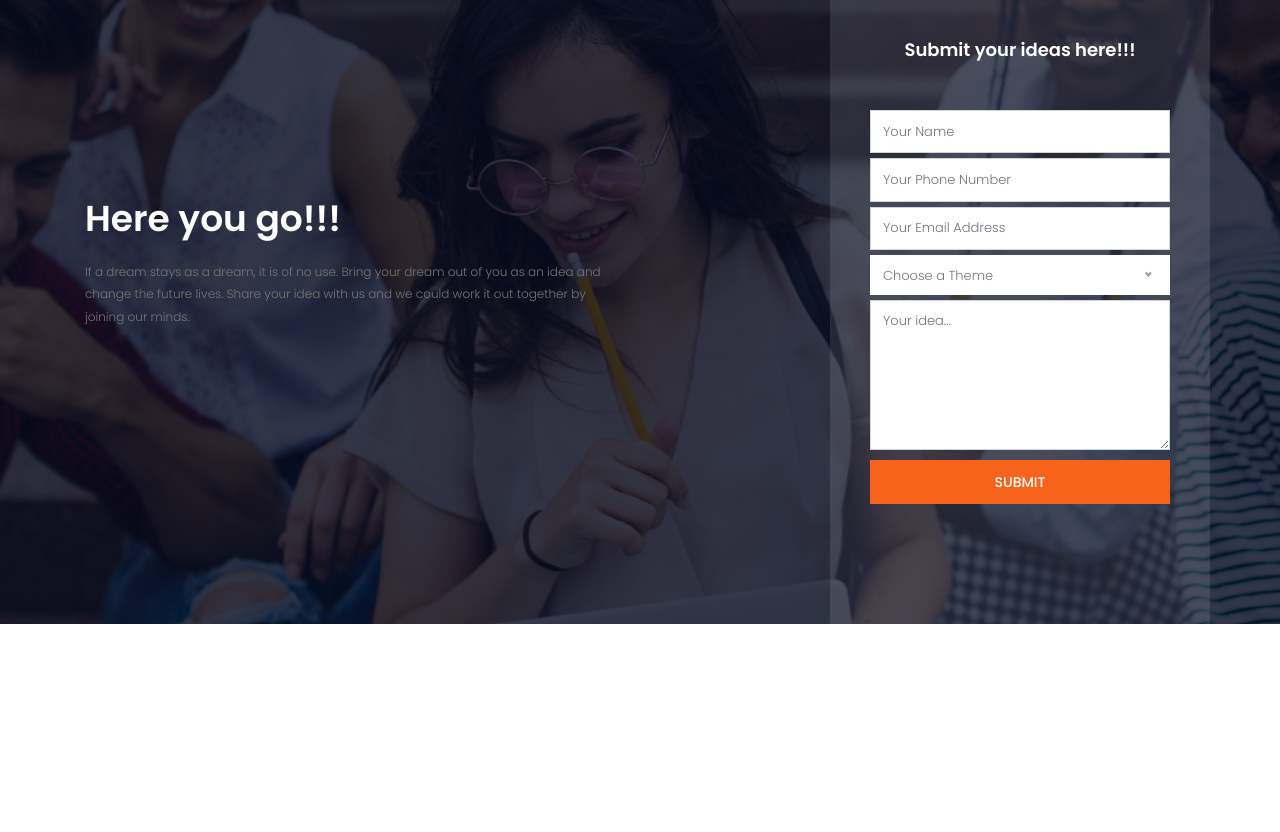
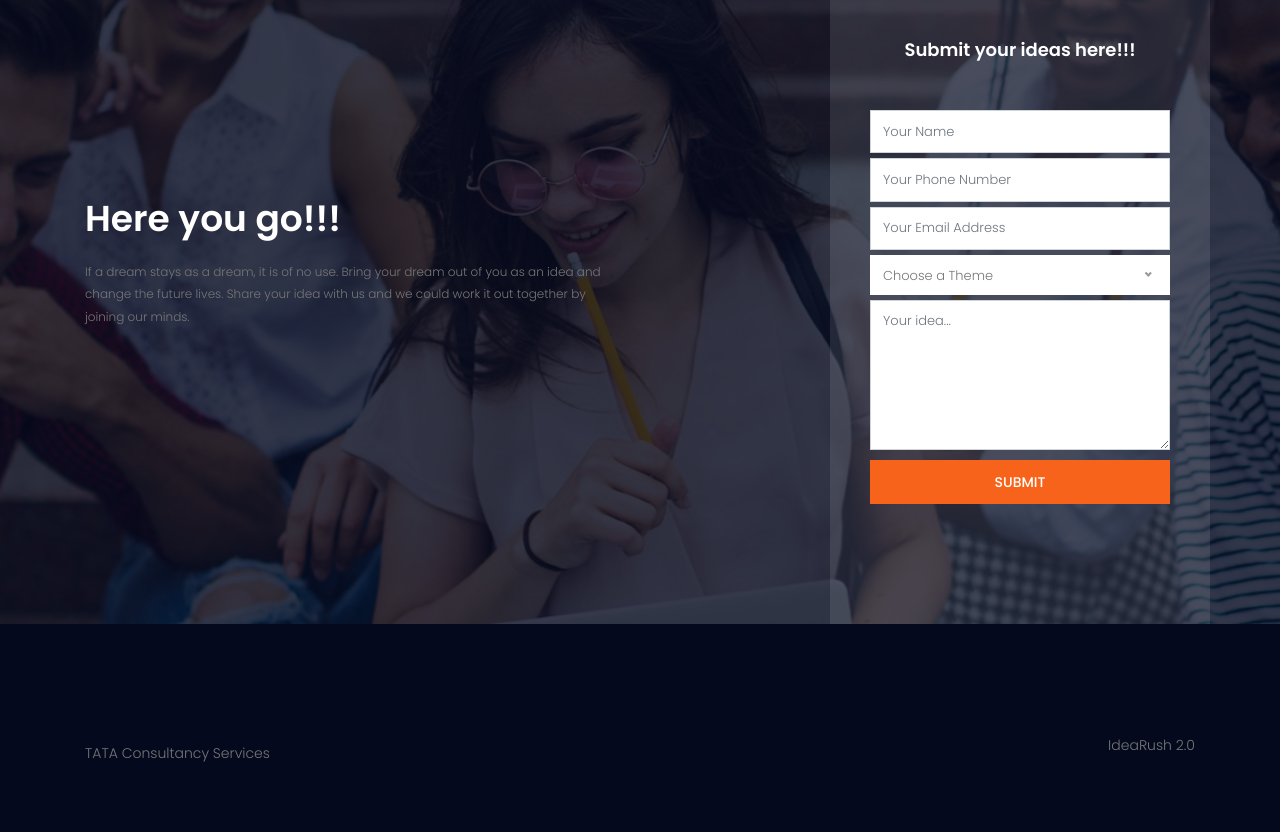
Before and after one commit to CMRamkumar/idearush2.0, a plain HTML site: page index.html in a window 1280 px wide. Shown: the part 1650-2482 px from the top of the page. Before the commit the page ends 2394 px from the top, so only its background shows below. Drawn offline with nearby package versions, Linux system fonts and the light colour scheme; some packages are replaced by stand-ins of ours.

Commit message:
added the footer

```diff
--- a/index.html
+++ b/index.html
@@ -384,8 +384,16 @@
 				</div>
 			</section>
 			<!-- End search-course Area -->
-			<section class="section-gap2"></section>
-			<!-- Some space at last -->
+			<!-- Start footer Area -->
+			<footer class="footer-area section-gap2">
+				<div class="container">
+					<div class="footer-bottom row align-items-center justify-content-between">
+						<p class="footer-text m-0 col-lg-6 col-md-12">TATA Consultancy Services</p>
+						<p class="col-lg-6 col-sm-12 footer-social">IdeaRush 2.0</p>
+					</div>
+				</div>
+			</footer>
+			<!-- End fotter Area -->
 			<script src="js/vendor/jquery-2.2.4.min.js"></script>
 			<script src="https://cdnjs.cloudflare.com/ajax/libs/popper.js/1.12.9/umd/popper.min.js" integrity="sha384-ApNbgh9B+Y1QKtv3Rn7W3mgPxhU9K/ScQsAP7hUibX39j7fakFPskvXusvfa0b4Q" crossorigin="anonymous"></script>
 			<script src="js/vendor/bootstrap.min.js"></script>
```
